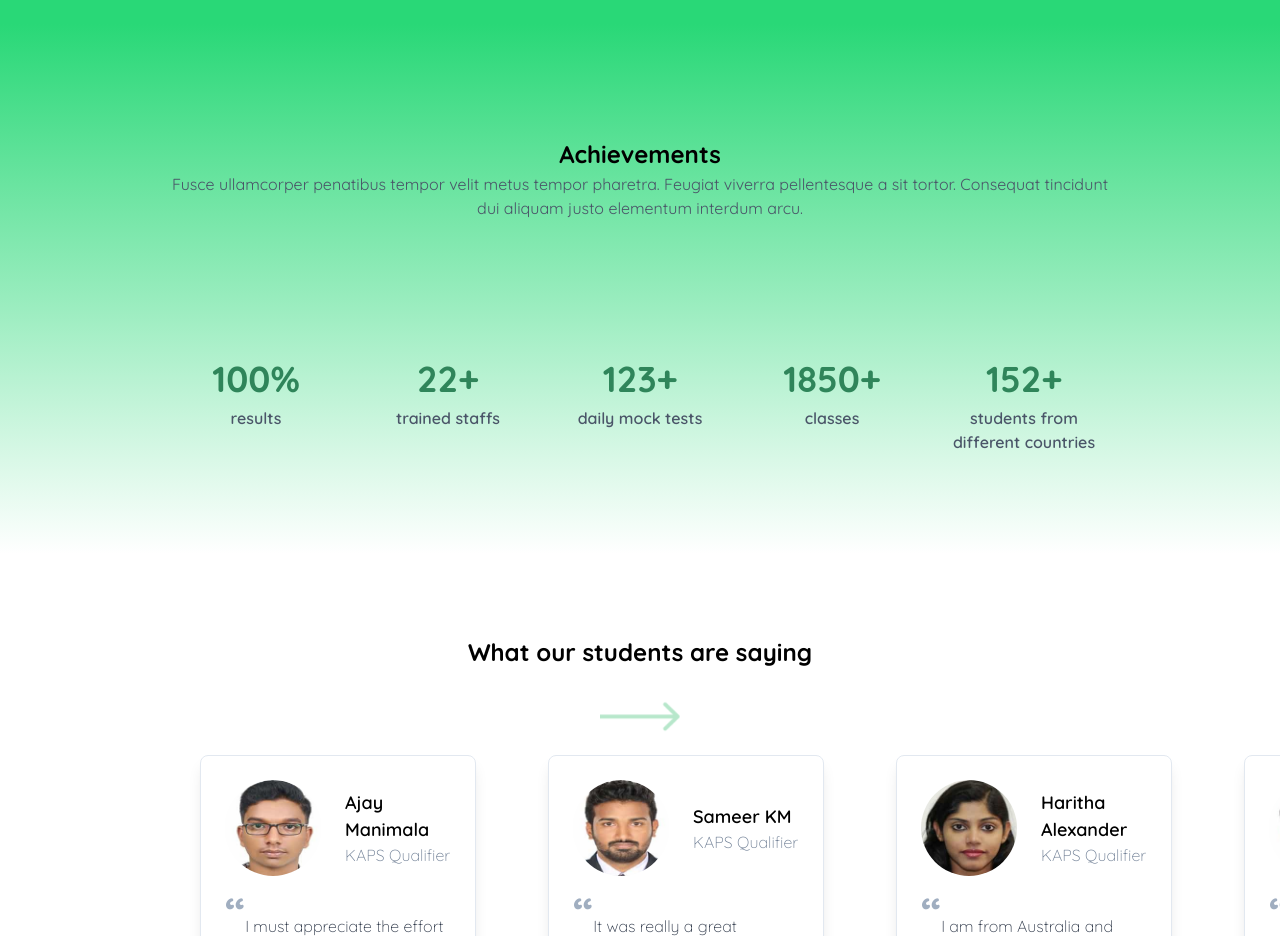
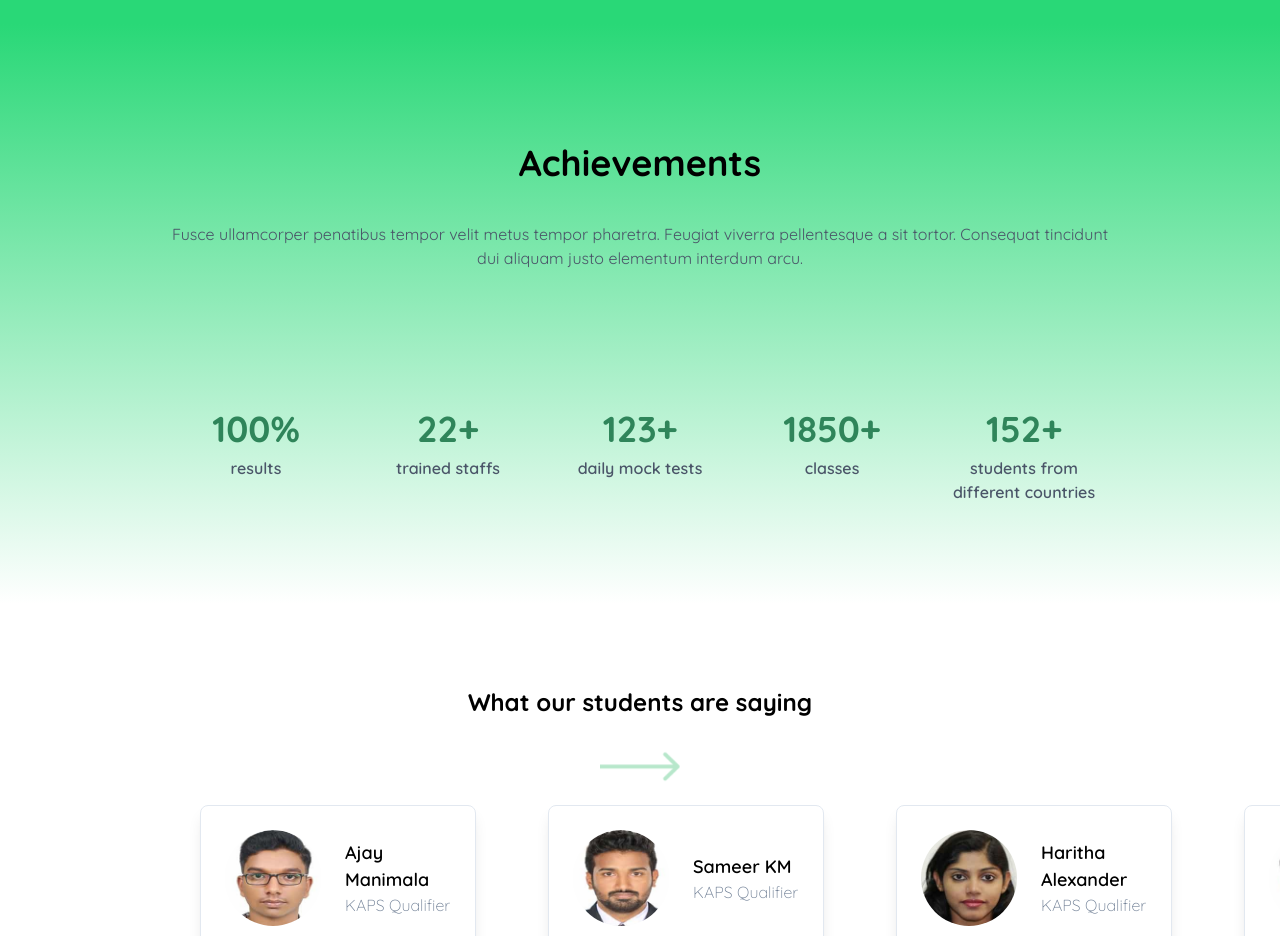
Before and after one commit to dheeraj-murali/zeal-academy, a React (Create React App) app: page / in a window 1280 px wide. Shown: the part 1560-2496 px from the top of the page. Built offline with nearby package versions, Linux system fonts and the light colour scheme.

Commit message:
style(samcing): adding more space

```diff
--- a/src/containers/Achievements/index.tsx
+++ b/src/containers/Achievements/index.tsx
@@ -10,8 +10,8 @@ export const Achievements = () => {
 				backgroundImage: `linear-gradient(180deg, rgb(41, 216, 119) 0%, rgba(255,255,255,0) 100%`,
 			}}
 		>
-			<div className='w-3/4 text-center mx-auto my-8'>
-				<h2 className='text-2xl font-bold antialiased text-current'>
+			<div className='w-3/4 text-center mx-auto my-8 space-y-8'>
+				<h2 className='text-4xl font-bold antialiased text-current'>
 					Achievements
 				</h2>
 				<p className='text-gray-700'>
```
